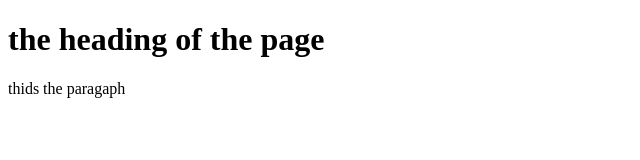
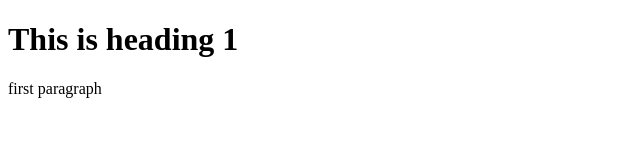
Before and after one commit to Aristide123-ai/studentProjects, a plain HTML site: page index.html in a window 1280 px wide. Shown: the whole page, without its empty margins (0-640 px from the left). Drawn offline with Linux system fonts and the light colour scheme.

Commit message:
adding paragraph

```diff
--- a/index.html
+++ b/index.html
@@ -3,11 +3,11 @@
 <head>
     <meta charset="UTF-8">
     <meta http-equiv="X-UA-Compatible" content="IE=edge">
-    <meta name="viewport" content="width=, initial-scale=1.0">
+    <meta name="viewport" content="width=device-width, initial-scale=1.0">
     <title>Document</title>
 </head>
 <body>
-    <h1>the heading of the page</h1>
-    <p>thids the paragaph</p>
+    <h1>This is heading 1</h1>
+    <p>first paragraph</p>
 </body>
 </html>
```
